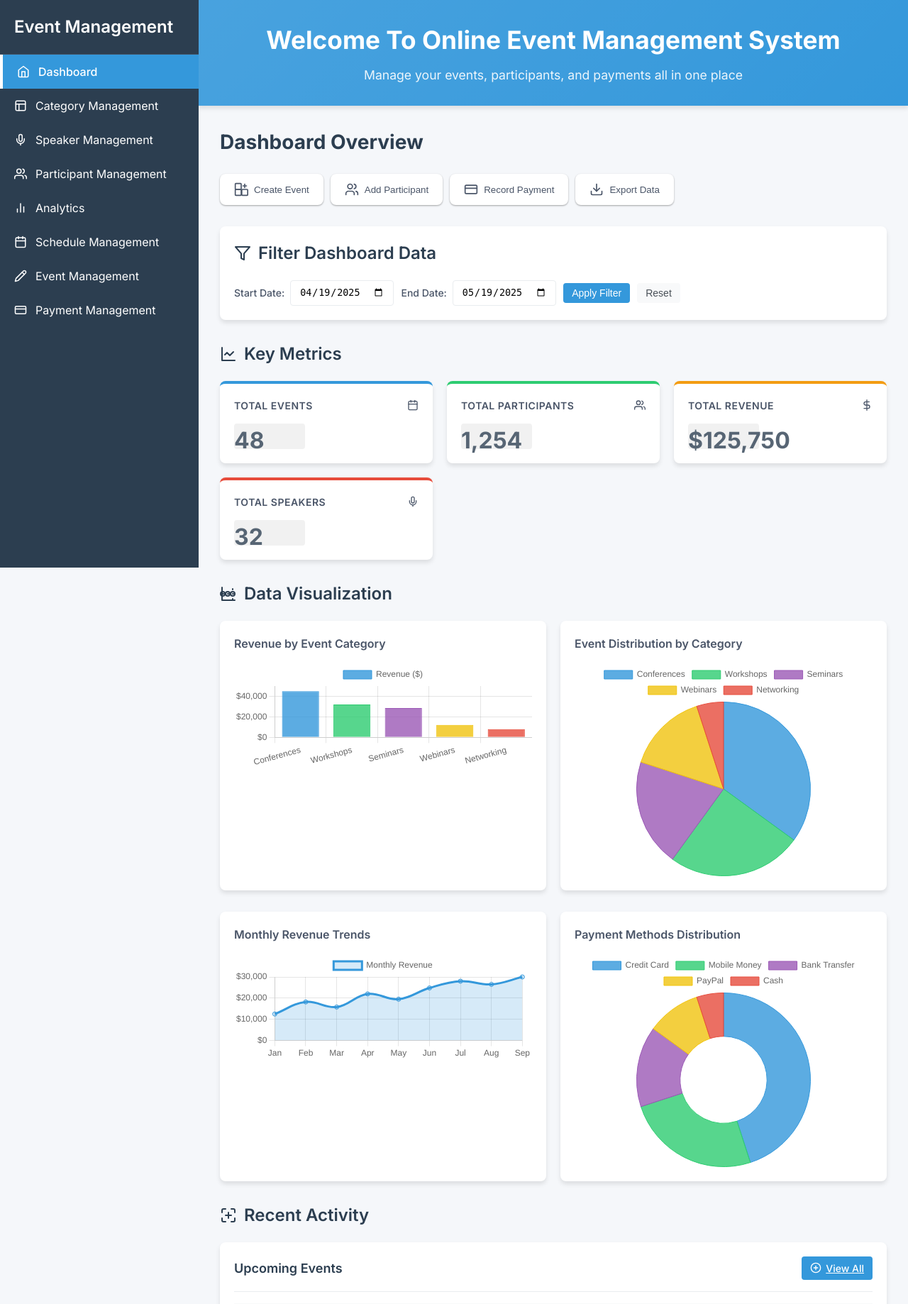
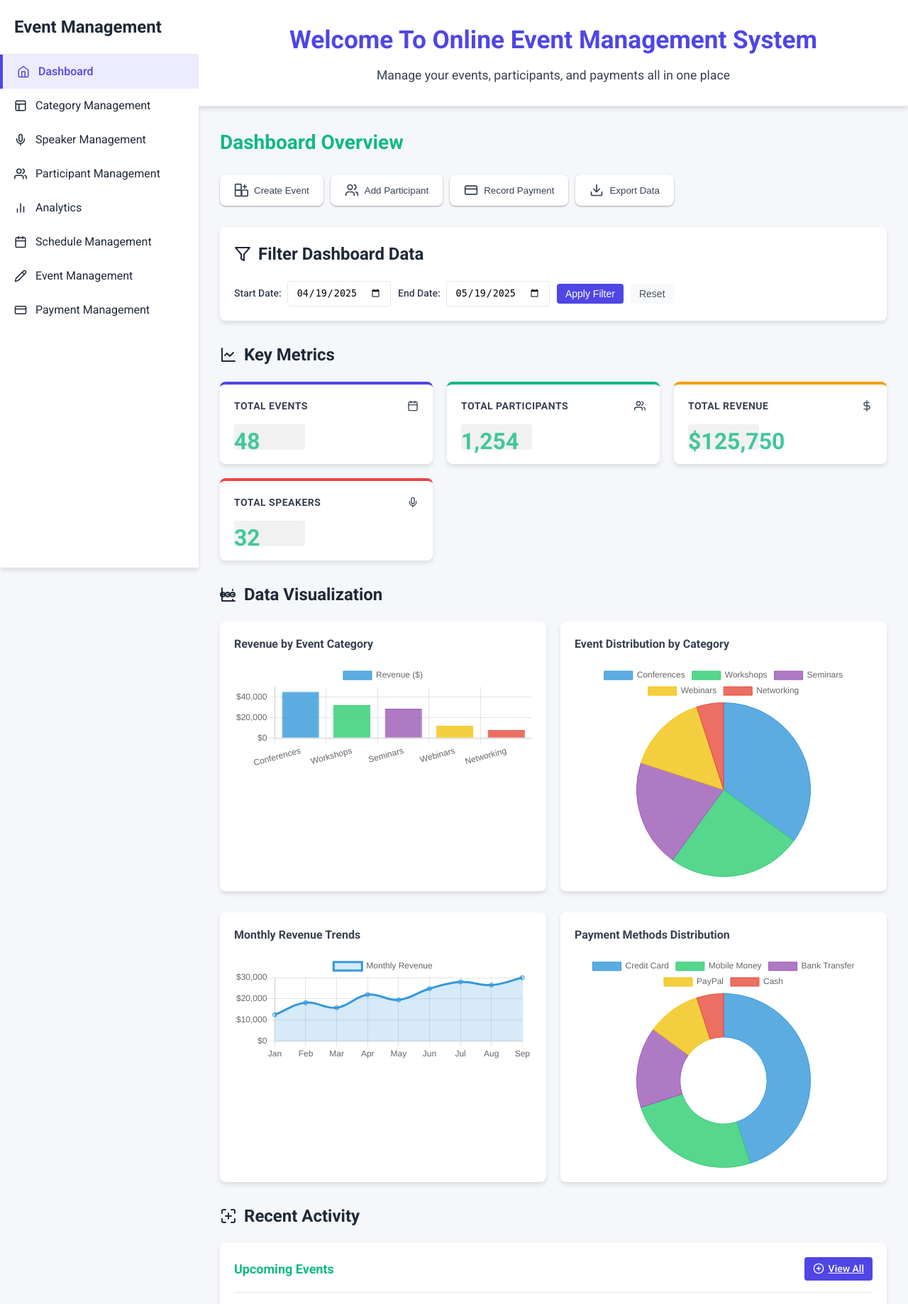
Before and after one commit to kanyamakaye/project2, a Django app: page /dashboard/ in a window 1280 px wide. Shown: the top 1838 px of the page at 71% size. Run offline with Django 4.2, Linux system fonts and the light colour scheme.

Commit message:
dashboard

```diff
--- a/event_app/templates/index.html
+++ b/event_app/templates/index.html
@@ -6,7 +6,7 @@
     <title>Online Event Management System</title>
 
     <!-- Google Fonts -->
-    <link href="https://fonts.googleapis.com/css2?family=Inter:wght@300;400;500;600;700&display=swap" rel="stylesheet">
+    <link href="https://fonts.googleapis.com/css2?family=Roboto:wght@300;400;500;700&display=swap" rel="stylesheet">
 
     <!-- Styles -->
     <style>
@@ -30,17 +30,27 @@
 
         /* 1. Base Styles */
         :root {
-            --primary-color: #3498db;
-            --primary-dark: #2980b9;
-            --secondary-color: #2c3e50;
-            --secondary-dark: #1a252f;
-            --success-color: #2ecc71;
-            --warning-color: #f39c12;
-            --danger-color: #e74c3c;
-            --light-color: #f5f7fa;
-            --dark-color: #333;
-            --text-color: #4a5568;
-            --border-color: #e9ecef;
+            /* Two-Color Professional Scheme */
+            --primary-color: #4f46e5;      /* Rich indigo (primary) */
+            --primary-light: #6366f1;      /* Lighter indigo */
+            --primary-dark: #4338ca;       /* Darker indigo */
+
+            --secondary-color: #10b981;    /* Vibrant teal (secondary) */
+            --secondary-light: #34d399;    /* Lighter teal */
+            --secondary-dark: #059669;     /* Darker teal */
+
+            /* Neutral colors */
+            --light-color: #f9fafb;        /* Light background */
+            --dark-color: #1f2937;         /* Dark text/accents */
+            --text-color: #374151;         /* Main text color */
+            --border-color: #e5e7eb;       /* Borders */
+
+            /* Functional colors derived from the two main colors */
+            --success-color: var(--secondary-color);
+            --warning-color: #f59e0b;      /* Amber for warnings */
+            --danger-color: #ef4444;       /* Red for errors */
+
+            /* Shadows and other variables */
             --shadow-sm: 0 1px 3px rgba(0,0,0,0.12), 0 1px 2px rgba(0,0,0,0.24);
             --shadow-md: 0 4px 6px rgba(0,0,0,0.1);
             --shadow-lg: 0 10px 15px -3px rgba(0,0,0,0.1), 0 4px 6px -2px rgba(0,0,0,0.05);
@@ -55,7 +65,7 @@
         }
 
         body {
-            font-family: 'Inter', sans-serif;
+            font-family: 'Roboto', sans-serif;
             background-color: #f5f7fa;
             color: var(--text-color);
             line-height: 1.5;
@@ -80,8 +90,8 @@
         /* 3. Sidebar */
         .sidebar {
             width: 280px;
-            background-color: var(--secondary-color);
-            color: white;
+            background-color: white;
+            color: var(--dark-color);
             padding: 0;
             transition: var(--transition);
             flex-shrink: 0;
@@ -90,15 +100,17 @@
             position: sticky;
             top: 0;
             z-index: 10;
+            box-shadow: var(--shadow-md);
         }
 
         .sidebar-header {
             padding: 20px;
             text-align: center;
-            border-bottom: 1px solid rgba(255, 255, 255, 0.1);
+            border-bottom: 1px solid var(--border-color);
             display: flex;
             justify-content: space-between;
             align-items: center;
+            background-color: white;
         }
 
         .sidebar h2 {
@@ -112,6 +124,39 @@
             padding: 0;
             margin: 0;
         }
+
+        // ... existing code ...
+
+        /* 3. Sidebar */
+        .sidebar {
+            width: 280px;
+            background-color: white;
+            color: var(--dark-color);
+            padding: 0;
+            transition: var(--transition);
+            flex-shrink: 0;
+            overflow-y: auto;
+            height: 100vh;
+            position: sticky;
+            top: 0;
+            z-index: 1000; /* Increased z-index to ensure it stays above other elements */
+            box-shadow: var(--shadow-md);
+        }
+
+        /* Welcome Header */
+        .welcome-header {
+            background-color: white;
+            color: var(--dark-color);
+            padding: 30px;
+            text-align: center;
+            box-shadow: var(--shadow-md);
+            position: sticky;
+            top: 0;
+            z-index: 999; /* Slightly lower than sidebar to avoid overlap issues */
+            border-bottom: 1px solid var(--border-color);
+        }
+
+// ... existing code ...
 
         .sidebar-section {
             margin-top: 10px;
@@ -129,19 +174,21 @@
             display: flex;
             align-items: center;
             padding: 12px 20px;
-            color: white;
+            color: var(--dark-color);
             text-decoration: none;
             transition: var(--transition);
         }
 
         .sidebar li a:hover {
-            background-color: #34495e;
+            background-color: rgba(79, 70, 229, 0.1);
+            color: var(--primary-color);
         }
 
         .sidebar li a.active {
-            background-color: var(--primary-color);
+            background-color: rgba(79, 70, 229, 0.1);
+            color: var(--primary-color);
             font-weight: 500;
-            border-left: 4px solid white;
+            border-left: 4px solid var(--primary-color);
         }
 
         .sidebar li a svg {
@@ -185,30 +232,24 @@
 
         /* Welcome Header */
         .welcome-header {
-            background-color: var(--primary-color);
-            color: white;
+            background-color: white;
+            color: var(--dark-color);
             padding: 30px;
             text-align: center;
             box-shadow: var(--shadow-md);
             position: relative;
             overflow: hidden;
+            border-bottom: 1px solid var(--border-color);
         }
 
         .welcome-header::before {
-            content: '';
-            position: absolute;
-            top: 0;
-            left: 0;
-            right: 0;
-            bottom: 0;
-            background: linear-gradient(135deg, rgba(255,255,255,0.1) 0%, rgba(255,255,255,0) 100%);
-            z-index: 1;
+            content: none;
         }
 
         .welcome-header h1 {
             margin: 0;
             font-size: 2.2rem;
-            color: white;
+            color: var(--primary-color);
             position: relative;
             z-index: 2;
         }
@@ -216,7 +257,7 @@
         .welcome-header p {
             margin-top: 10px;
             font-size: 1.1rem;
-            opacity: 0.9;
+            color: var(--text-color);
             position: relative;
             z-index: 2;
         }
@@ -663,7 +704,7 @@
             font-size: 1.5rem;
             font-weight: 600;
             margin-bottom: 20px;
-            color: var(--secondary-color);
+            color: var(--dark-color);
             display: flex;
             align-items: center;
         }
@@ -1174,114 +1215,6 @@
                         </div>
                     </section>
                 </div>
-
-                <!-- Footer -->
-                <footer class="footer">
-                    <div class="footer-content">
-                        <div class="footer-column">
-                            <h3>Quick Links</h3>
-                            <ul class="footer-links">
-                                <li>
-                                    <a href="/">
-                                        <svg xmlns="http://www.w3.org/2000/svg" width="16" height="16" viewBox="0 0 24 24" fill="none" stroke="currentColor" stroke-width="2" stroke-linecap="round" stroke-linejoin="round">
-                                            <polyline points="9 18 15 12 9 6"></polyline>
-                                        </svg>
-                                        Dashboard
-                                    </a>
-                                </li>
-                                <li>
-                                    <a href="/events/">
-                                        <svg xmlns="http://www.w3.org/2000/svg" width="16" height="16" viewBox="0 0 24 24" fill="none" stroke="currentColor" stroke-width="2" stroke-linecap="round" stroke-linejoin="round">
-                                            <polyline points="9 18 15 12 9 6"></polyline>
-                                        </svg>
-                                        Events
-                                    </a>
-                                </li>
-                                <li>
-                                    <a href="/participants/">
-                                        <svg xmlns="http://www.w3.org/2000/svg" width="16" height="16" viewBox="0 0 24 24" fill="none" stroke="currentColor" stroke-width="2" stroke-linecap="round" stroke-linejoin="round">
-                                            <polyline points="9 18 15 12 9 6"></polyline>
-                                        </svg>
-                                        Participants
-                                    </a>
-                                </li>
-                                <li>
-                                    <a href="/analytics/">
-                                        <svg xmlns="http://www.w3.org/2000/svg" width="16" height="16" viewBox="0 0 24 24" fill="none" stroke="currentColor" stroke-width="2" stroke-linecap="round" stroke-linejoin="round">
-                                            <polyline points="9 18 15 12 9 6"></polyline>
-                                        </svg>
-                                        Analytics
-                                    </a>
-                                </li>
-                            </ul>
-                        </div>
-                        <div class="footer-column">
-                            <h3>Resources</h3>
-                            <ul class="footer-links">
-                                <li>
-                                    <a href="/help">
-                                        <svg xmlns="http://www.w3.org/2000/svg" width="16" height="16" viewBox="0 0 24 24" fill="none" stroke="currentColor" stroke-width="2" stroke-linecap="round" stroke-linejoin="round">
-                                            <polyline points="9 18 15 12 9 6"></polyline>
-                                        </svg>
-                                        Help Center
-                                    </a>
-                                </li>
-                                <li>
-                                    <a href="/documentation">
-                                        <svg xmlns="http://www.w3.org/2000/svg" width="16" height="16" viewBox="0 0 24 24" fill="none" stroke="currentColor" stroke-width="2" stroke-linecap="round" stroke-linejoin="round">
-                                            <polyline points="9 18 15 12 9 6"></polyline>
-                                        </svg>
-                                        Documentation
-                                    </a>
-                                </li>
-                                <li>
-                                    <a href="/api">
-                                        <svg xmlns="http://www.w3.org/2000/svg" width="16" height="16" viewBox="0 0 24 24" fill="none" stroke="currentColor" stroke-width="2" stroke-linecap="round" stroke-linejoin="round">
-                                            <polyline points="9 18 15 12 9 6"></polyline>
-                                        </svg>
-                                        API Reference
-                                    </a>
-                                </li>
-                                <li>
-                                    <a href="/tutorials">
-                                        <svg xmlns="http://www.w3.org/2000/svg" width="16" height="16" viewBox="0 0 24 24" fill="none" stroke="currentColor" stroke-width="2" stroke-linecap="round" stroke-linejoin="round">
-                                            <polyline points="9 18 15 12 9 6"></polyline>
-                                        </svg>
-                                        Tutorials
-                                    </a>
-                                </li>
-                            </ul>
-                        </div>
-                        <div class="footer-column">
-                            <h3>Contact Us</h3>
-                            <div class="footer-contact">
-                                <p>
-                                    <svg xmlns="http://www.w3.org/2000/svg" width="16" height="16" viewBox="0 0 24 24" fill="none" stroke="currentColor" stroke-width="2" stroke-linecap="round" stroke-linejoin="round">
-                                        <path d="M22 16.92v3a2 2 0 0 1-2.18 2 19.79 19.79 0 0 1-8.63-3.07 19.5 19.5 0 0 1-6-6 19.79 19.79 0 0 1-3.07-8.67A2 2 0 0 1 4.11 2h3a2 2 0 0 1 2 1.72 12.84 12.84 0 0 0 .7 2.81 2 2 0 0 1-.45 2.11L8.09 9.91a16 16 0 0 0 6 6l1.27-1.27a2 2 0 0 1 2.11-.45 12.84 12.84 0 0 0 2.81.7A2 2 0 0 1 22 16.92z"></path>
-                                    </svg>
-                                    +250 781093413
-                                </p>
-                                <p>
-                                    <svg xmlns="http://www.w3.org/2000/svg" width="16" height="16" viewBox="0 0 24 24" fill="none" stroke="currentColor" stroke-width="2" stroke-linecap="round" stroke-linejoin="round">
-                                        <path d="M4 4h16c1.1 0 2 .9 2 2v12c0 1.1-.9 2-2 2H4c-1.1 0-2-.9-2-2V6c0-1.1.9-2 2-2z"></path>
-                                        <polyline points="22,6 12,13 2,6"></polyline>
-                                    </svg>
-                                    support@eventmanagement.com
-                                </p>
-                                <p>
-                                    <svg xmlns="http://www.w3.org/2000/svg" width="16" height="16" viewBox="0 0 24 24" fill="none" stroke="currentColor" stroke-width="2" stroke-linecap="round" stroke-linejoin="round">
-                                        <path d="M21 10c0 7-9 13-9 13s-9-6-9-13a9 9 0 0 1 18 0z"></path>
-                                        <circle cx="12" cy="10" r="3"></circle>
-                                    </svg>
-                                    123 Event Street, Suite 456<br>Kigali City, CA 94107
-                                </p>
-                            </div>
-                        </div>
-                    </div>
-                    <div class="footer-bottom">
-                        <p>&copy; 2025 Online Event Management System. All rights reserved.</p>
-                    </div>
-                </footer>
             </main>
         </div>
     </div>
```
Also changed, not shown: 1 other file.
